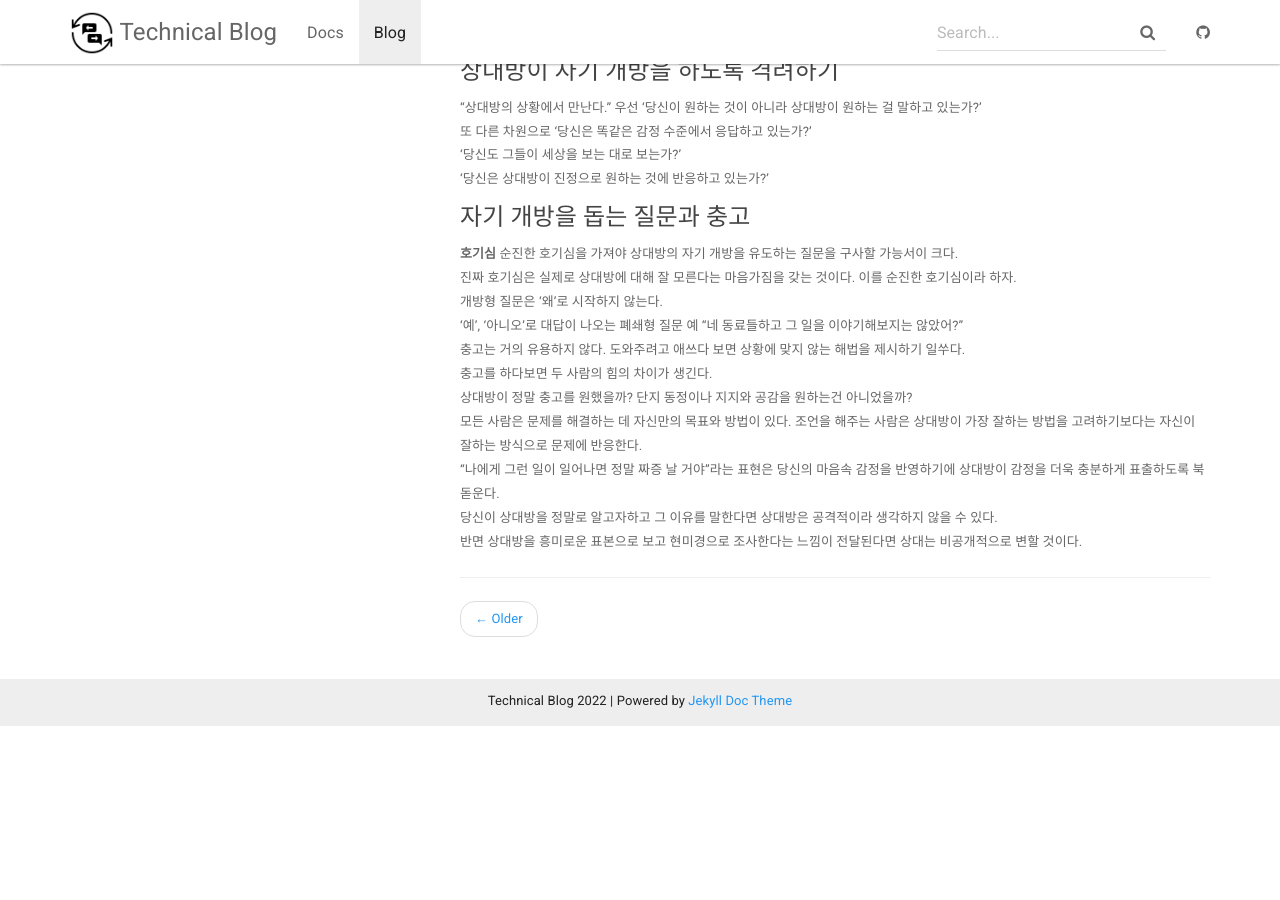
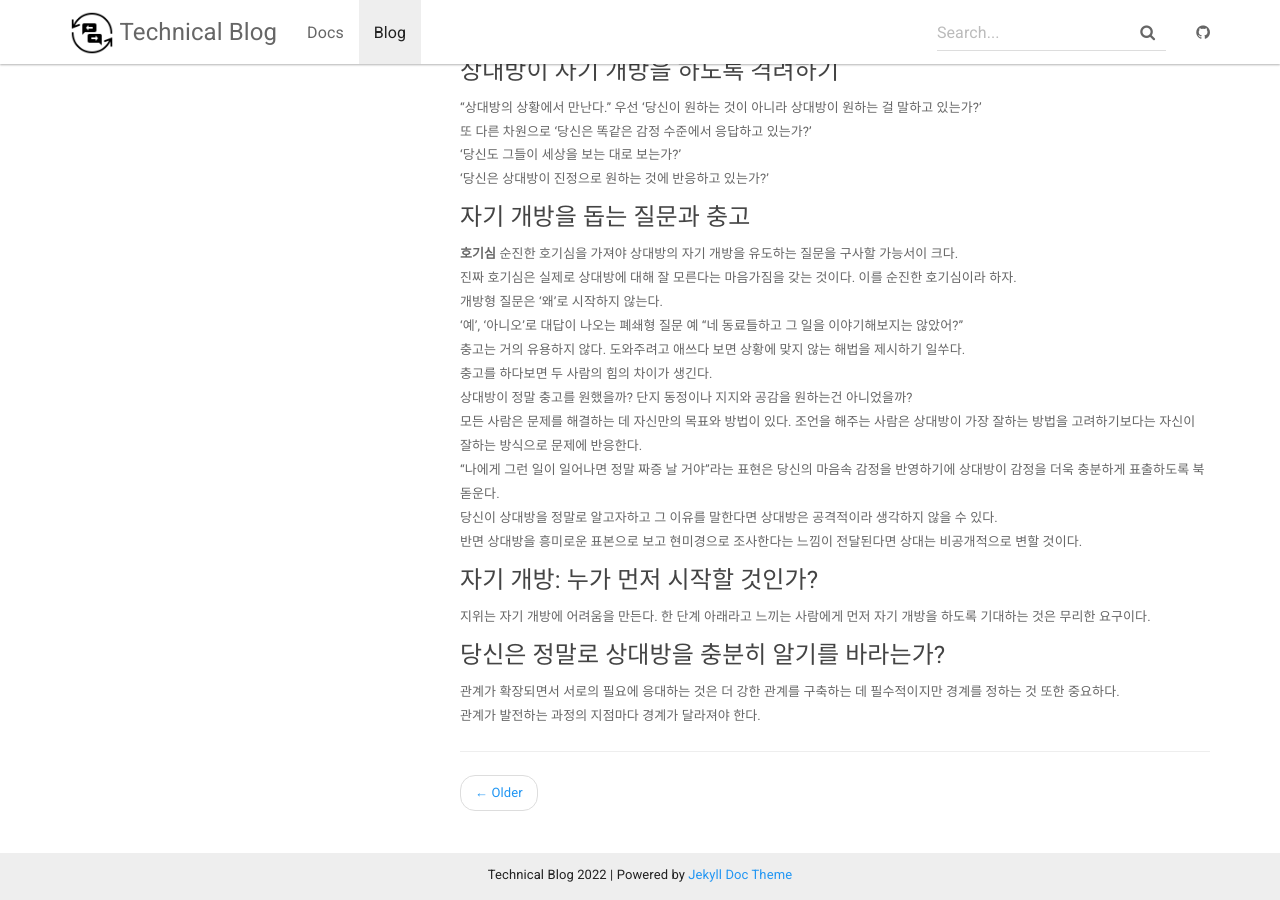
Before and after one commit to contravia-cloud/TechnicalBlog2, a Jekyll site: the page built from _posts/2022-05-05-connect.md, in a window 1280 px wide and 900 px high, scrolled down 1067 px. Built offline with Jekyll 4.4.1, drawn with Linux system fonts in a browser that asks for light colours; before the commit the page ends 1793 px from its top, so only the background shows below that.

Commit message:
Update 2022-05-05-connect.md

```diff
--- a/_posts/2022-05-05-connect.md
+++ b/_posts/2022-05-05-connect.md
@@ -48,3 +48,8 @@ author: contravia
  "나에게 그런 일이 일어나면 정말 짜증 날 거야"라는 표현은 당신의 마음속 감정을 반영하기에 상대방이 감정을 더욱 충분하게 표출하도록 북돋운다.
  당신이 상대방을 정말로 알고자하고 그 이유를 말한다면 상대방은 공격적이라 생각하지 않을 수 있다.
  반면 상대방을 흥미로운 표본으로 보고 현미경으로 조사한다는 느낌이 전달된다면 상대는 비공개적으로 변할 것이다.
+#### 자기 개방: 누가 먼저 시작할 것인가?
+ 지위는 자기 개방에 어려움을 만든다. 한 단계 아래라고 느끼는 사람에게 먼저 자기 개방을 하도록 기대하는 것은 무리한 요구이다.
+#### 당신은 정말로 상대방을 충분히 알기를 바라는가?
+ 관계가 확장되면서 서로의 필요에 응대하는 것은 더 강한 관계를 구축하는 데 필수적이지만 경계를 정하는 것 또한 중요하다.
+ 관계가 발전하는 과정의 지점마다 경계가 달라져야 한다.
```
